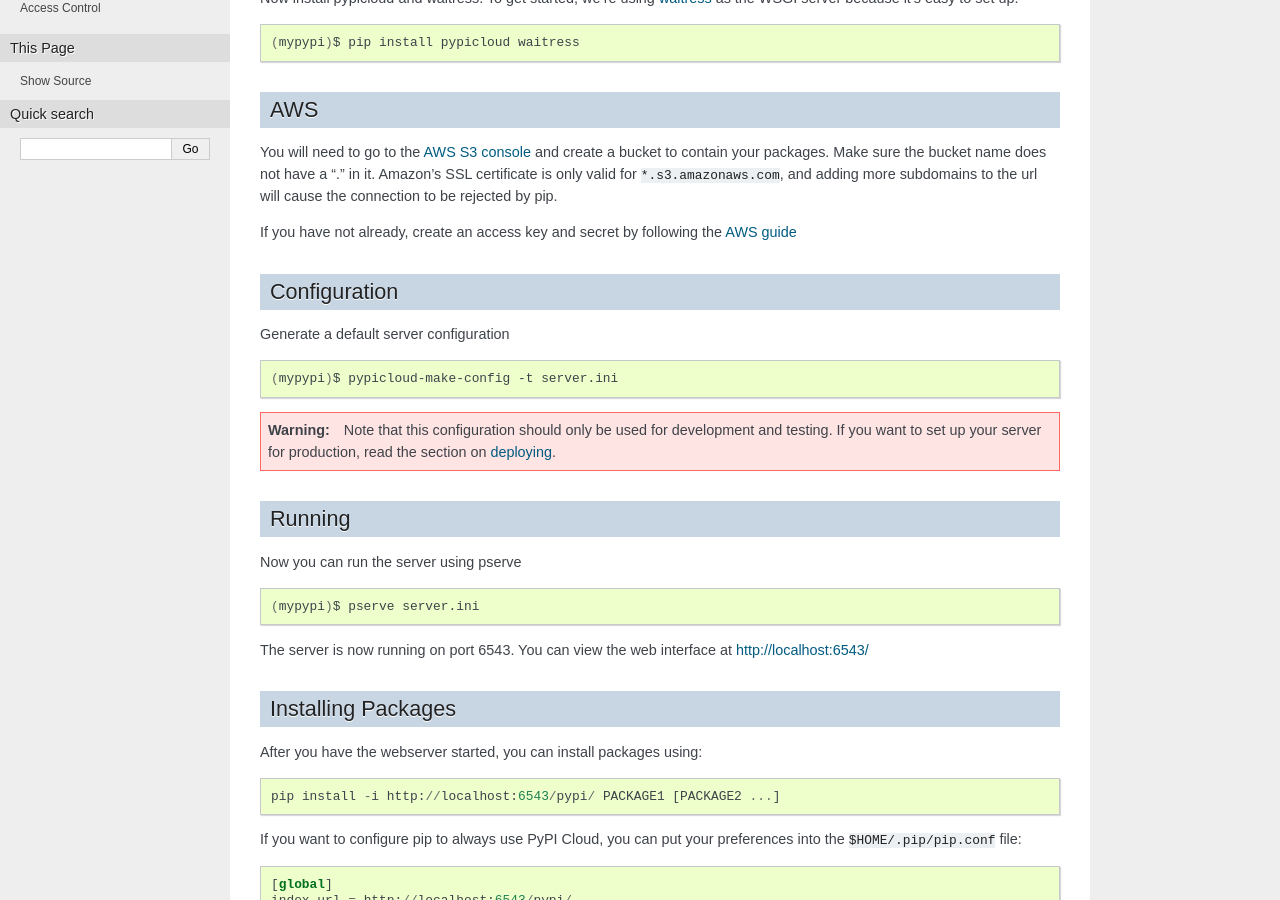
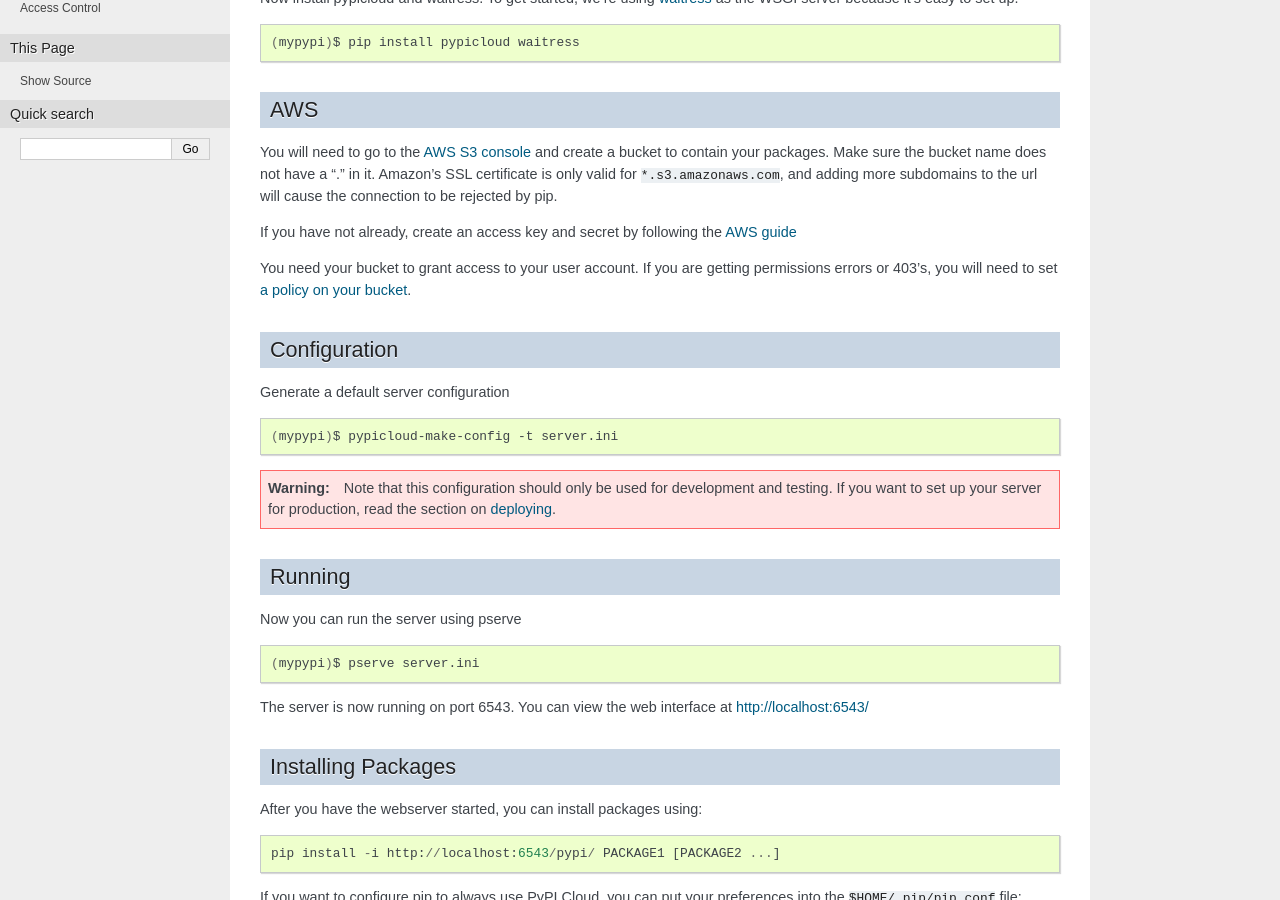
Before and after one commit to stevearc/pypicloud, a Sphinx documentation site: the page built from doc/topics/getting_started.rst, in a window 1280 px wide and 900 px high, scrolled down 352 px. Built offline with Sphinx 7.4.7, drawn with Linux system fonts in a browser that asks for light colours; pages that are not in the unit, such as notebooks, are missing from menus.

Commit message:
Adding documentation help on S3 bucket policies

```diff
--- a/doc/topics/getting_started.rst
+++ b/doc/topics/getting_started.rst
@@ -35,6 +35,10 @@ subdomains to the url will cause the connection to be rejected by pip.
 If you have not already, create an access key and secret by following the `AWS
 guide
 <http://docs.aws.amazon.com/AWSSimpleQueueService/latest/SQSGettingStartedGuide/AWSCredentials.html>`_
+
+You need your bucket to grant access to your user account. If you are getting
+permissions errors or 403's, you will need to set :ref:`a policy on your bucket
+<s3_policy>`.
 
 Configuration
 -------------
```
Also changed, not shown: doc/topics/s3_policy.rst (added, +18 -0 lines), 1 other file.
